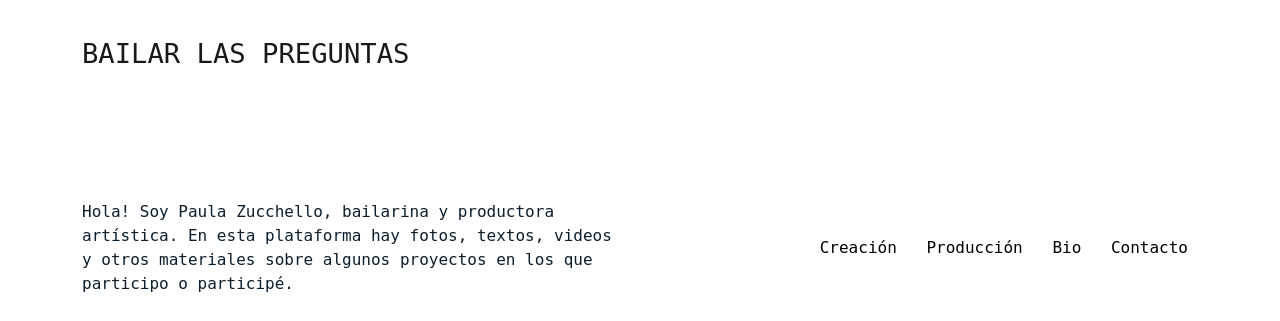
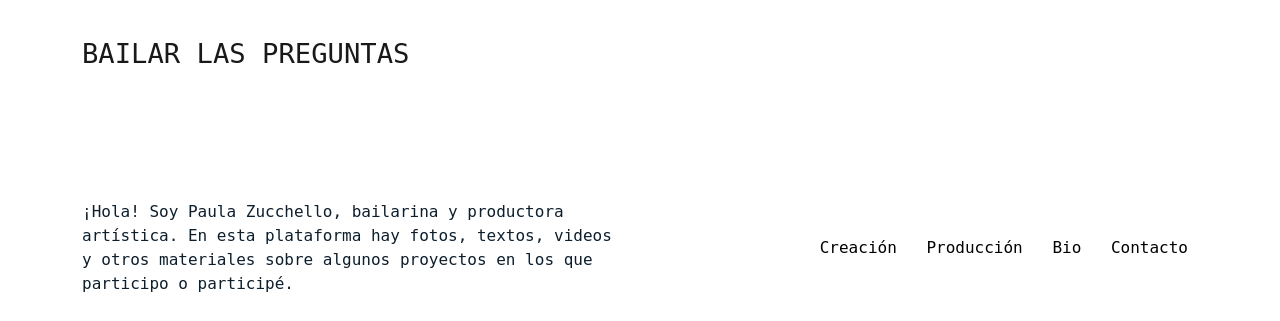
Before and after one commit to pzuc/pzweb, a Django app: page / in a window 1280 px wide. Shown: the part 21-342 px from the top of the page. Run offline with Django 4.2, Linux system fonts and the light colour scheme; data comes from the database, SQL or seed files in the repository; parts of the project's set-up code (start-up, migrations or seed data) failed here and were passed over; some libraries are stand-ins or nearby versions; some web fonts are replaced.

Commit message:
Update index.html
Agrego ¡

```diff
--- a/inicio/templates/inicio/index.html
+++ b/inicio/templates/inicio/index.html
@@ -11,7 +11,7 @@
         <div class="row mb-5 align-items-center">
           <div class="col-md-12 col-lg-6 mb-4 mb-lg-0" data-aos="fade-up">
             <!--<h2></h2>-->
-            <p class="mb-0">Hola! Soy Paula Zucchello, bailarina y productora artística. En esta plataforma hay fotos, textos, videos y otros materiales sobre algunos proyectos en los que participo o participé.</p>
+            <p class="mb-0">¡Hola! Soy Paula Zucchello, bailarina y productora artística. En esta plataforma hay fotos, textos, videos y otros materiales sobre algunos proyectos en los que participo o participé.</p>
           </div>
         {% include "inicio/menu.html" %}
         </div>
```
